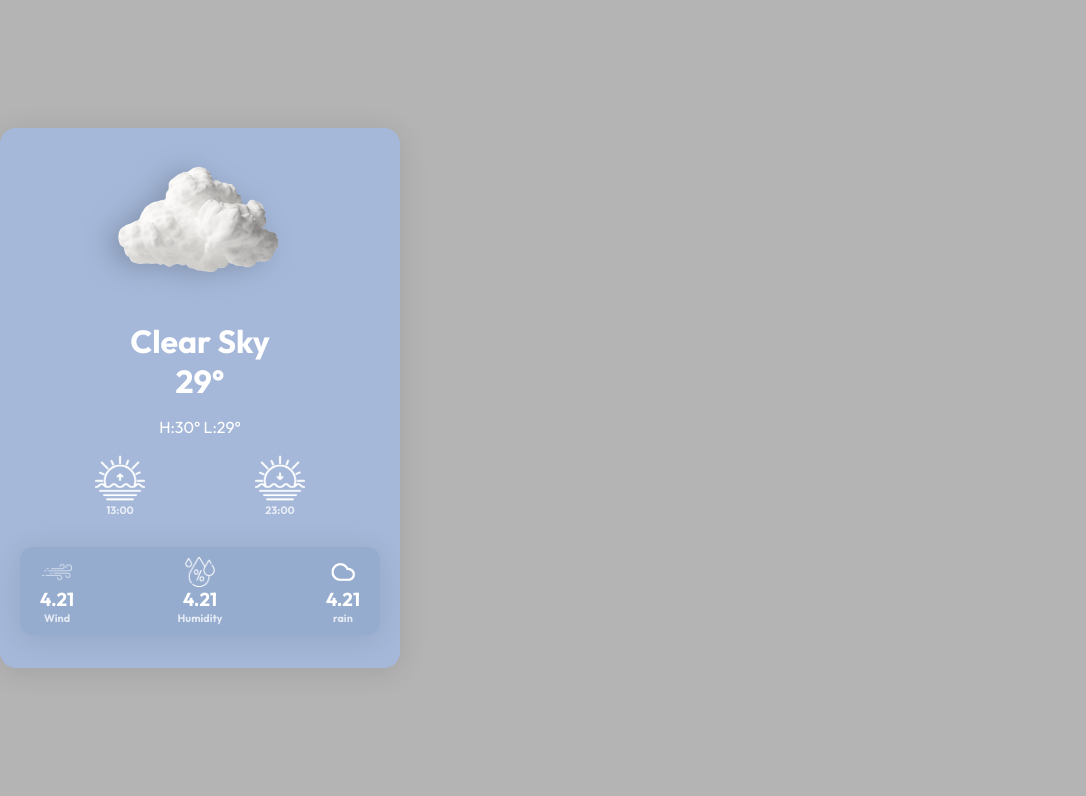
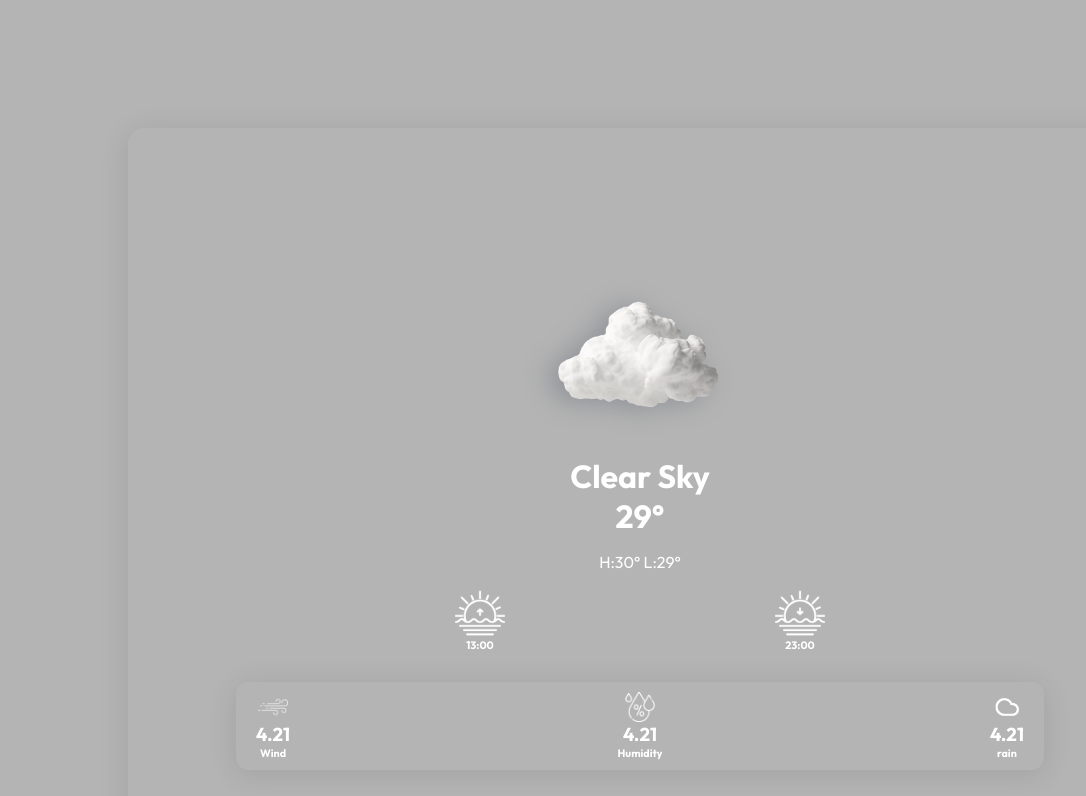
Before and after one commit to BaHGet/weather-app, an Angular app: page / in a window 1280 px wide. Shown: the top 796 px of the page, without its empty margins (0-1086 px from the left). Built offline with nearby package versions, Linux system fonts and the light colour scheme.

Commit message:
add clear-sky, sunny theme & make every width is dynamic

```diff
--- a/src/app/weather-card/weather-card.component.css
+++ b/src/app/weather-card/weather-card.component.css
@@ -1,3 +1,23 @@
+#clear-sky{
+    background: linear-gradient(0deg, rgba(63,70,80,1) 22%, rgba(165,184,217,1) 54%);
+    .weather-details{
+        background-color: #95accfc2;
+    }
+    .weather-details-info>h6, .sun-state>h6{
+        color: #bcd1f0;
+    }
+}
+#sunny{
+    background: linear-gradient(0deg, rgba(92,91,60,1) 5%, rgba(235,229,150,1) 66%);
+    .weather-details{
+        background-color: #5c5b3c;
+    }
+    .weather-details-info>h6, .sun-state>h6{
+        color: #ebe596;
+    }
+}
+
+
 h1,h2,h3,h5,h6{
     margin: 0;
 }
@@ -7,13 +27,13 @@ h1,h2,h3,h5,h6{
     flex-direction: column;
     align-items: center;
     justify-content: center;
-    background-color: #a5b8d9;
     color: white;
-    width: 400px;
-    height: 500px;
+    width: 40%;
+    height: 50%;
     border-radius: 16px;
+    padding: 10% 20%;
+    margin-left: 10%;
     font-family: "Outfit", sans-serif;
-    padding-bottom: 40px;
     box-shadow: 0 4px 30px rgba(0, 0, 0, 0.1);
     backdrop-filter: blur(5px);
     -webkit-backdrop-filter: blur(5px);
@@ -30,16 +50,16 @@ h1,h2,h3,h5,h6{
     filter: drop-shadow(-10px 3px 13px #48505f56) !important;
 }
 .sun{
-    width: 80%;
+    width: 50vw;
     display: flex;
     flex-direction: row;
     align-items: center;
     justify-content: space-around;
     margin-bottom: 30px;
+    padding: 0% 20%;
 }
 .weather-details{
-    width: 80%;
-    background-color: #95accf;
+    width: 60vw;
     display: flex;
     flex-direction: row;
     align-items: center;
@@ -65,7 +85,3 @@ h1,h2,h3,h5,h6{
     width: 50px;
     height: 50px;
 }
-
-.weather-details-info>h6, .sun-state>h6{
-    color: rgba(255, 255, 255, 0.747);
-}
```
